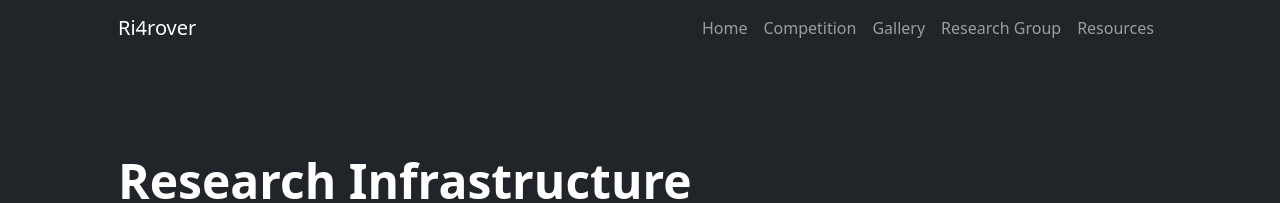
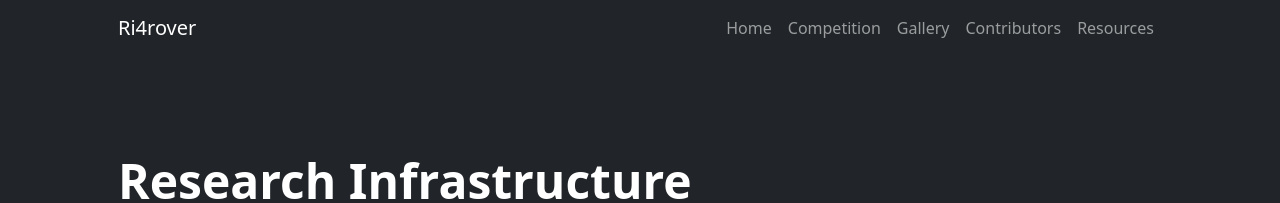
Before and after one commit to OliverQiang/Ri4rover, a Jekyll site: the page built from index.html, in a window 1280 px wide. Shown: the top 203 px of the page. Built offline with Jekyll 4.4.1, drawn with Linux system fonts in a browser that asks for light colours.

Commit message:
Update navigation.html

```diff
--- a/_includes/navigation.html
+++ b/_includes/navigation.html
@@ -8,7 +8,7 @@
                 <li class="nav-item"><a class="nav-link" href="competition.html">Competition</a></li>
                 <li class="nav-item"><a class="nav-link" href="gallery.html">Gallery</a></li>
                 <!-- <li class="nav-item"><a class="nav-link" href="faculty.html">Faculty</a></li> -->
-                <li class="nav-item"><a class="nav-link" href="group.html">Research Group</a></li>
+                <li class="nav-item"><a class="nav-link" href="group.html">Contributors</a></li>
                 <li class="nav-item"><a class="nav-link" href="resources.html">Resources</a></li>
             </ul>
         </div>
```
